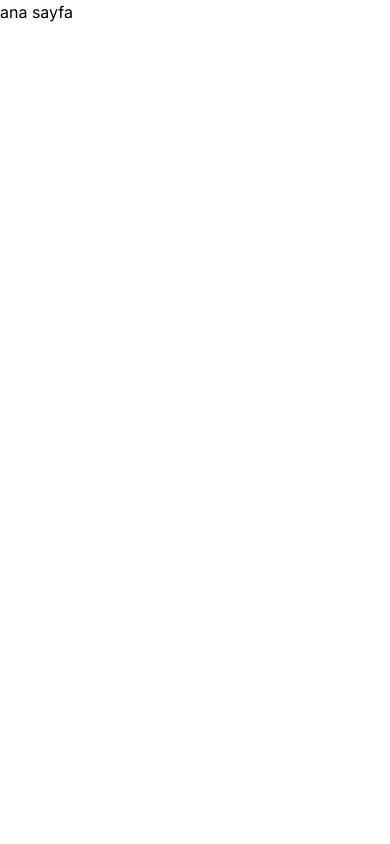
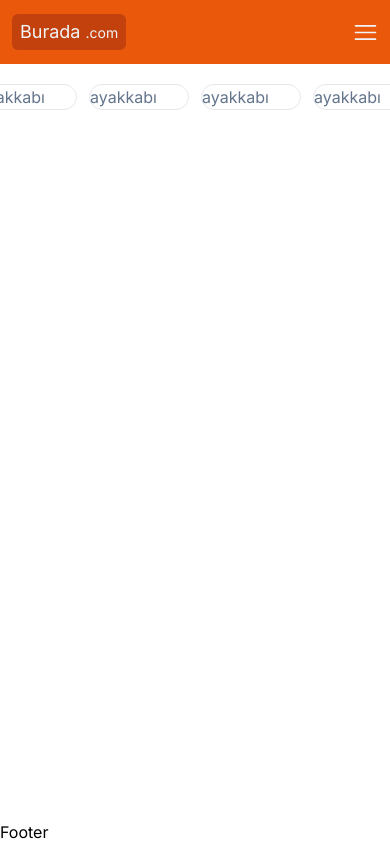
Before and after one commit to pasaismihan/E-Commerce, a Next.js app in the folder e-commerce/: page / in a window 390 px wide. Built offline with nearby package versions, Linux system fonts and the light colour scheme.

Commit message:
Navbar logo and hamburger menu created

```diff
--- /dev/null
+++ b/e-commerce/app/components/home/Category.tsx
@@ -0,0 +1,28 @@
+"use client"
+
+const Category = () => {
+
+    const categoryList = [
+        { name: "ayakkabı" },
+        { name: "ayakkabı" },
+        { name: "ayakkabı" },
+        { name: "ayakkabı" },
+        { name: "ayakkabı" },
+        { name: "ayakkabı" },
+        { name: "ayakkabı" },
+        { name: "ayakkabı" },
+        { name: "ayakkabı" },
+        { name: "ayakkabı" },
+        { name: "ayakkabı" },
+        { name: "ayakkabı" },
+    ]
+
+    return (
+        <div className="flex items-center justify-center gap-3 md:gap-10 my-5 md:my-10 overflow-x-auto">
+            {categoryList.map((category,index)=>(
+            <div className="border text-slate-500 rounded-full min-w-[100px]" key={index}>{category.name}</div>
+        ))}</div>
+    )
+}
+
+export default Category
--- /dev/null
+++ b/e-commerce/app/components/navbar/CardCount.tsx
@@ -0,0 +1,9 @@
+
+
+const CardCount = () => {
+    return (
+        <div className="hidden md:flex">CardCount</div>
+    )
+}
+
+export default CardCount
--- /dev/null
+++ b/e-commerce/app/components/navbar/HamburgerMenu.tsx
@@ -0,0 +1,11 @@
+import { RxHamburgerMenu } from "react-icons/rx";
+
+const HamburgerMenu = () => {
+    return (
+        <div className="relative cursor-pointer flex md:hidden">
+            <RxHamburgerMenu size="25"/>
+        </div>
+    )
+}
+
+export default HamburgerMenu
--- /dev/null
+++ b/e-commerce/app/components/navbar/Logo.tsx
@@ -0,0 +1,9 @@
+
+
+const Logo = () => {
+    return (
+        <div className="bg-orange-700 px-2 py-1 rounded-md text-lg md:text-2xl cursor-pointer">Burada <span className="text-sm">.com</span></div>
+    )
+}
+
+export default Logo
--- a/e-commerce/app/components/navbar/Navbar.tsx
+++ b/e-commerce/app/components/navbar/Navbar.tsx
@@ -1,7 +1,18 @@
+import CardCount from "./CardCount"
+import HamburgerMenu from "./HamburgerMenu"
+import Logo from "./Logo"
+import Search from "./Search"
+import User from "./User"
 
 const Navbar = () => {
   return (
-    <div>Navbar</div>
+    <div className="flex items-center justify-between gap-3 md:gap-10 px-3 h-16 bg-orange-600 text-slate-100">
+      <Logo />
+      <Search />
+      <CardCount />
+      <User />
+      <HamburgerMenu />
+    </div>
   )
 }
 
--- /dev/null
+++ b/e-commerce/app/components/navbar/Search.tsx
@@ -0,0 +1,9 @@
+
+
+const Search = () => {
+    return (
+        <div className="hidden md:flex flex-1">Search</div>
+    )
+}
+
+export default Search
--- /dev/null
+++ b/e-commerce/app/components/navbar/User.tsx
@@ -0,0 +1,9 @@
+
+
+const User = () => {
+    return (
+        <div className="hidden md:flex">User</div>
+    )
+}
+
+export default User
--- a/e-commerce/app/layout.tsx
+++ b/e-commerce/app/layout.tsx
@@ -1,6 +1,8 @@
 import type { Metadata } from 'next'
 import { Inter } from 'next/font/google'
 import './globals.css'
+import Navbar from './components/navbar/Navbar'
+import Footer from './components/footer/Footer'
 
 const inter = Inter({ subsets: ['latin'] })
 
@@ -16,7 +18,13 @@ export default function RootLayout({
 }) {
   return (
     <html lang="en">
-      <body className={inter.className}>{children}</body>
+      <body className={inter.className}>
+        <div className='flex flex-col min-h-screen'>
+          <Navbar />
+          <main className='flex-grow'>{children}</main>
+          <Footer />
+        </div>
+      </body>
     </html>
   )
 }
--- a/e-commerce/app/page.tsx
+++ b/e-commerce/app/page.tsx
@@ -1,7 +1,10 @@
+import Category from "./components/home/Category";
 
 
 export default function Home() {
   return (
-  <div>ana sayfa</div>
+  <div>
+    <Category/>
+  </div>
   )
 }
```
Also changed, not shown: e-commerce/package.json (+5 -4 lines), 1 other file (tests, documents, lock files or other folders).
